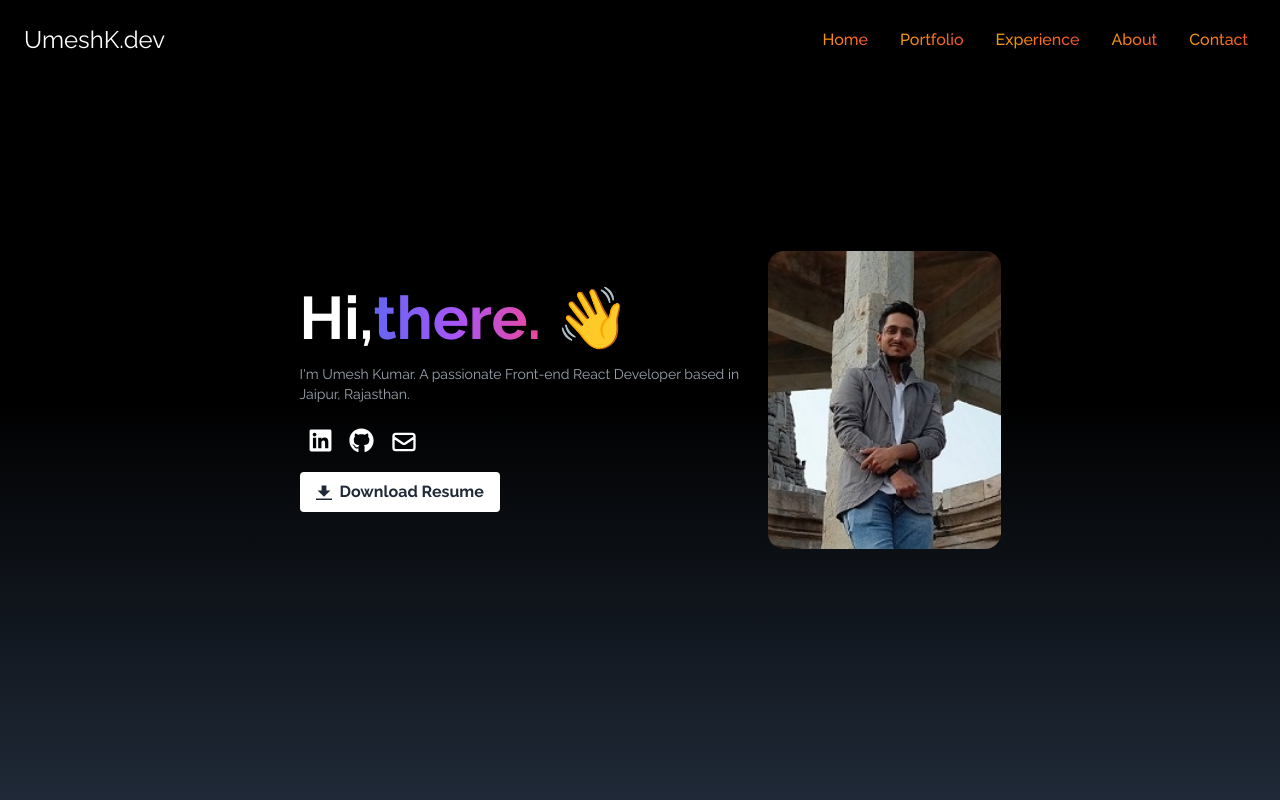
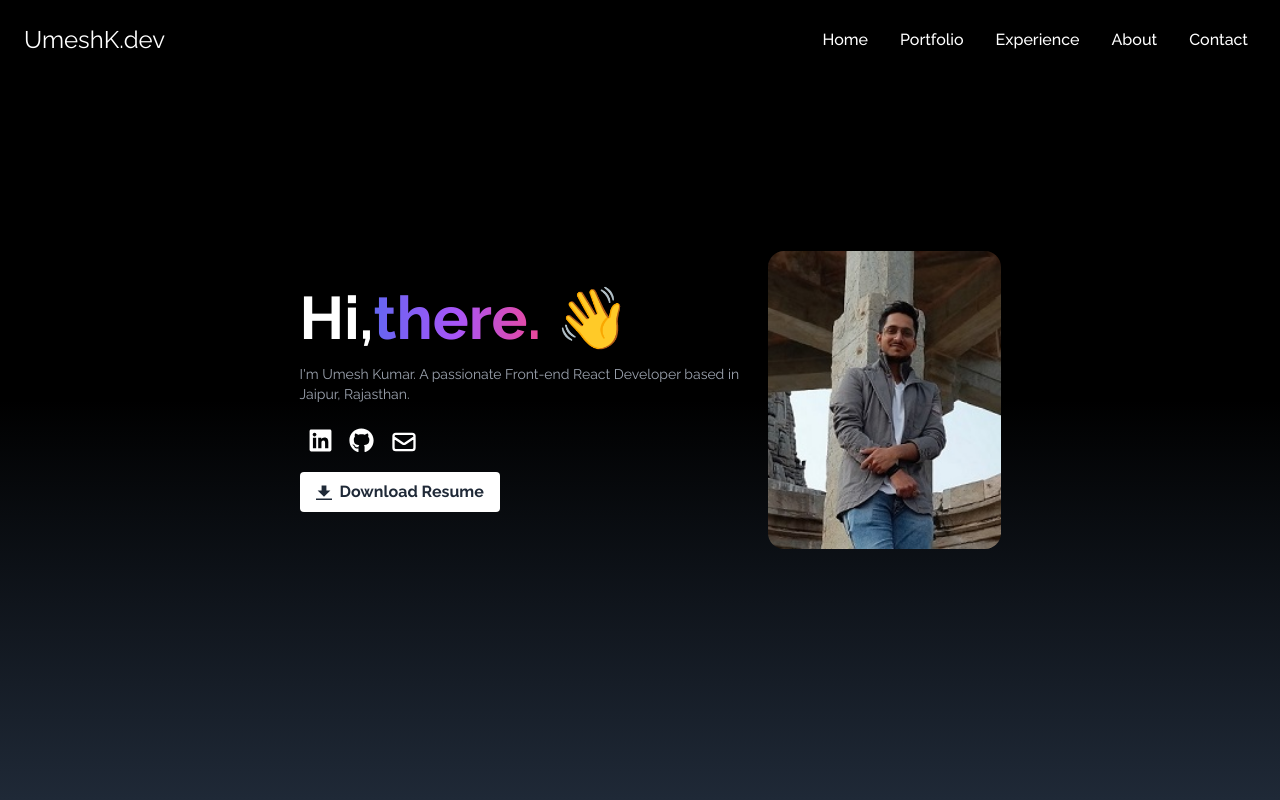
Before and after one commit to Vargos98/personal-portfolio, a React (Create React App) app: page / in a window 1280 px wide. Shown: the top 800 px of the page. Built offline with nearby package versions, Linux system fonts and the light colour scheme.

Commit message:
Update NavBar.jsx

```diff
--- a/src/components/NavBar.jsx
+++ b/src/components/NavBar.jsx
@@ -43,7 +43,7 @@ const NavBar = () => {
         {links.map(({ id, link }) => (
           <li
             key={id}
-            className="px-4 cursor-pointer capitalize font-medium text-gray-400 hover:scale-105 duration-200 transition: 0.5s ease bg-gradient-to-r from-yellow-500 via-orange-500 to-red-500
+            className="px-4 cursor-pointer capitalize font-medium text-gray-400 hover:scale-105 duration-200 transition: 0.5s ease text-white
         inline-block text-transparent bg-clip-text"
           >
             <Link
@@ -70,7 +70,7 @@ const NavBar = () => {
           {links.map(({ id, link }) => (
             <li
               key={id}
-              className="px-4 cursor-pointer capitalize py-6 text-4xl hover:scale-110 duration-200 transition: 0.5s ease bg-gradient-to-r from-yellow-500 via-orange-500 to-red-500
+              className="px-4 cursor-pointer capitalize py-6 text-4xl hover:scale-110 duration-200 transition: 0.5s ease text-white
         inline-block text-transparent bg-clip-text"
             >
               <Link
```
